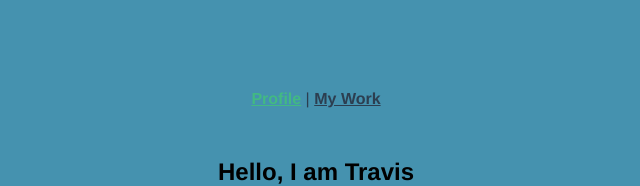
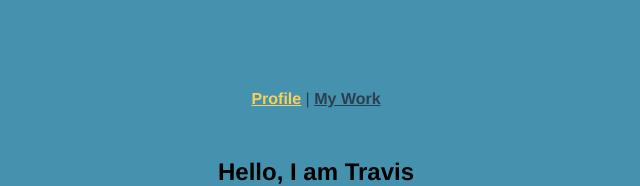
Before and after one commit to thetravisweber/travis.gg, a Vue app: page / in a window 1280 px wide. Shown: the top 186 px of the page, without its empty margins (324-964 px from the left). Built offline with nearby package versions, Linux system fonts and the light colour scheme.

Commit message:
documented newly chosen color scheme

```diff
--- a/src/App.vue
+++ b/src/App.vue
@@ -7,6 +7,21 @@
 </template>
 
 <style>
+
+/*
+COLOR SCHEME
+
+https://coolors.co/8ecae6-219ebc-023047-ffb703-fb8500
+
+Little Blue:        #8ecae6
+Medium Blue:        #219ebc
+Dark Blue:          #023047
+Yellow Orange:      #ffb703
+Orange Orange:      #fb8500
+
+*/
+
+
 #app {
   font-family: Avenir, Helvetica, Arial, sans-serif;
   -webkit-font-smoothing: antialiased;
@@ -30,6 +45,6 @@ body {
 }
 
 #nav a.router-link-exact-active {
-  color: #42b983;
+  color: #facf5a;;
 }
 </style>
```
